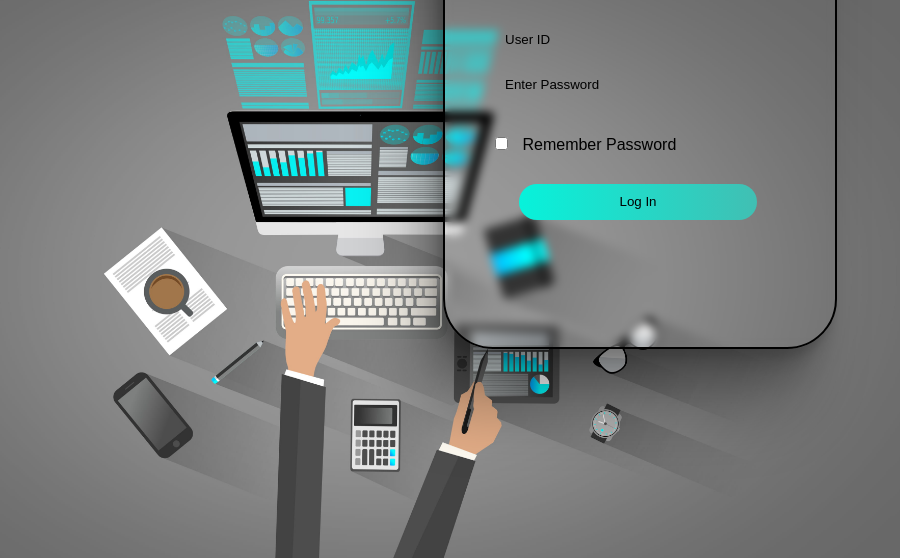
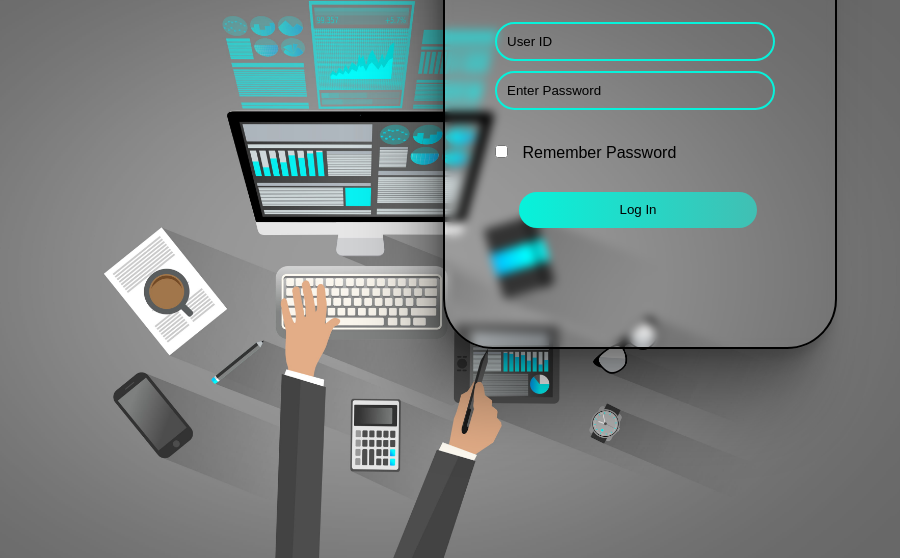
Before and after one commit to kumargautampushkar/login_page, a plain HTML site: page index.html in a window 1280 px wide. Shown: the part 242-800 px from the top of the page, without its empty margins (0-900 px from the left). Drawn offline with Linux system fonts and the light colour scheme.

Commit message:
Improved placeholder borders

```diff
--- a/styles.css
+++ b/styles.css
@@ -105,15 +105,14 @@
     width: 280px;
     transition: 0.5s;
 }
-.input-field{
+input.input-field{
+    /* display: inline-block; */
     width: 100%;
     padding: 10px;
     margin: 5px 0px;
-    border-left: 0;
-    border-top: 0;
-    border-right: 0;
-    border-bottom: 0;
-    outline: none;
+    border: 2px solid #07F2DB;
+  border-radius: 35px;
+    outline: 1px;
     background: transparent;
 }
 
```
